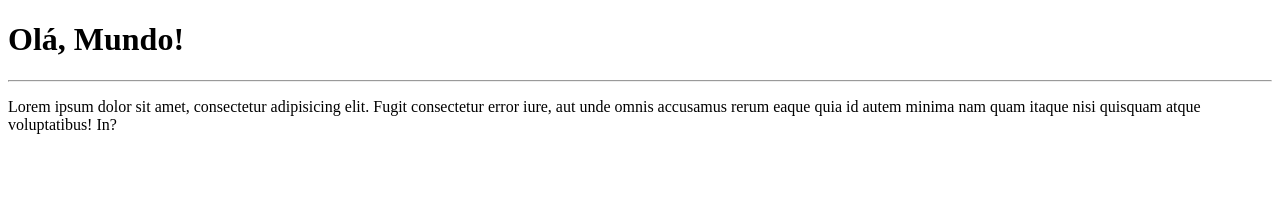
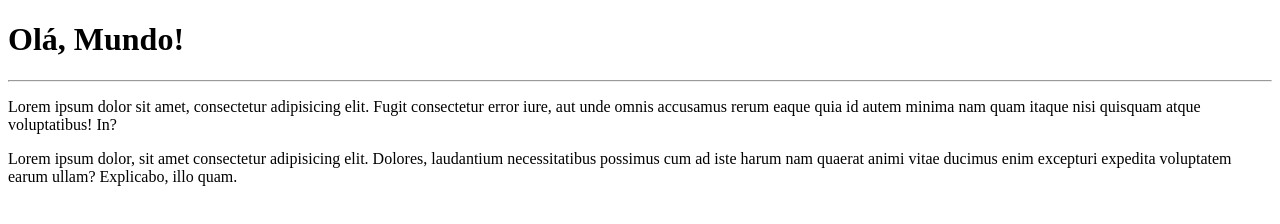
Before and after one commit to CarvalhoEli/Ola-Mundo, a plain HTML site: page site-exemplo/index.html in a window 1280 px wide. Drawn offline with Linux system fonts and the light colour scheme.

Commit message:
criei mais um parágrafo

```diff
--- a/site-exemplo/index.html
+++ b/site-exemplo/index.html
@@ -12,3 +12,4 @@
         <p>Lorem ipsum dolor sit amet, consectetur adipisicing elit. Fugit consectetur error iure, aut unde omnis accusamus rerum eaque quia id autem minima nam quam itaque nisi quisquam atque voluptatibus! In?</p>
     </body>
     </html>
+    <p>Lorem ipsum dolor, sit amet consectetur adipisicing elit. Dolores, laudantium necessitatibus possimus cum ad iste harum nam quaerat animi vitae ducimus enim excepturi expedita voluptatem earum ullam? Explicabo, illo quam.</p>
```
